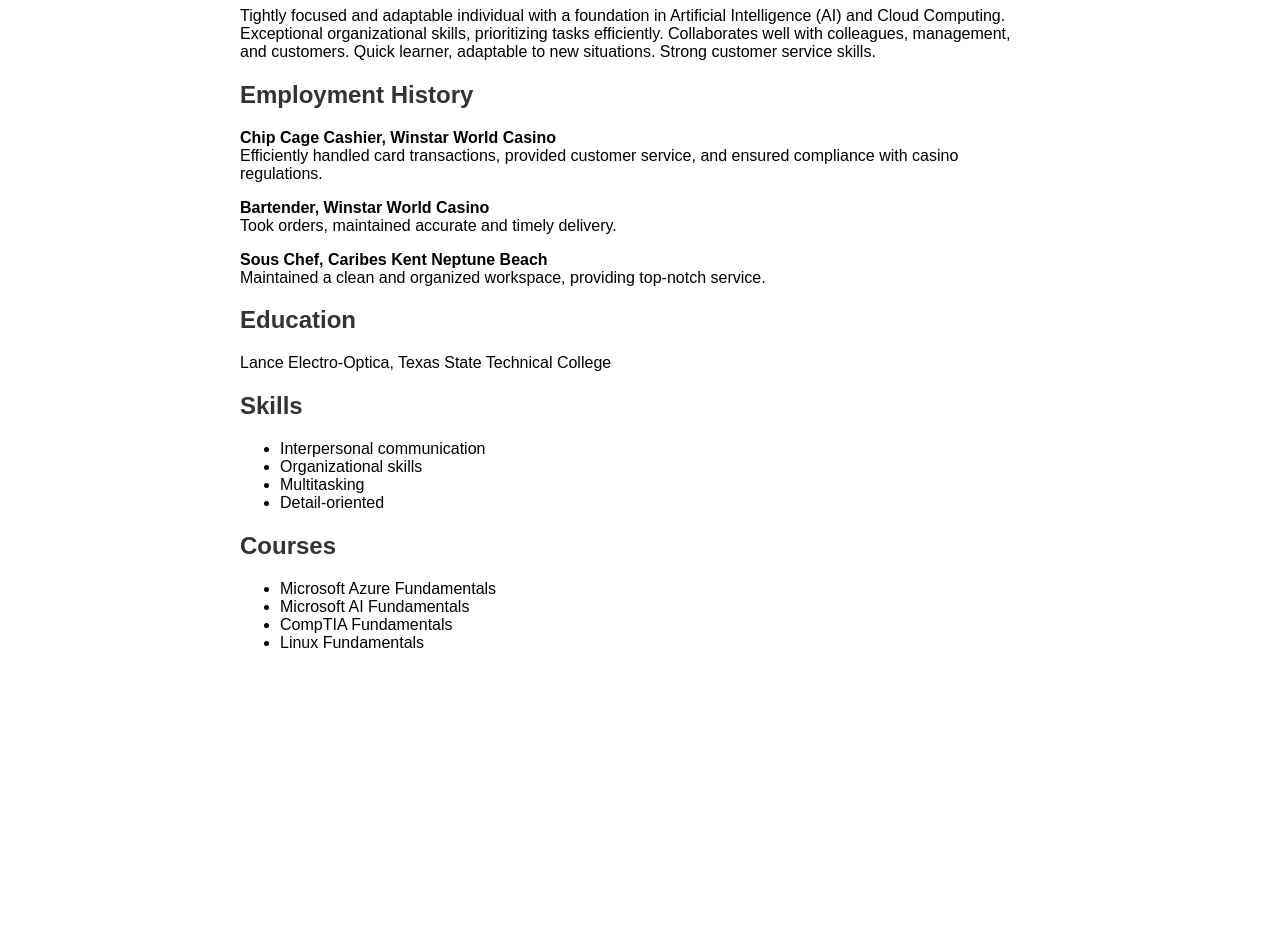
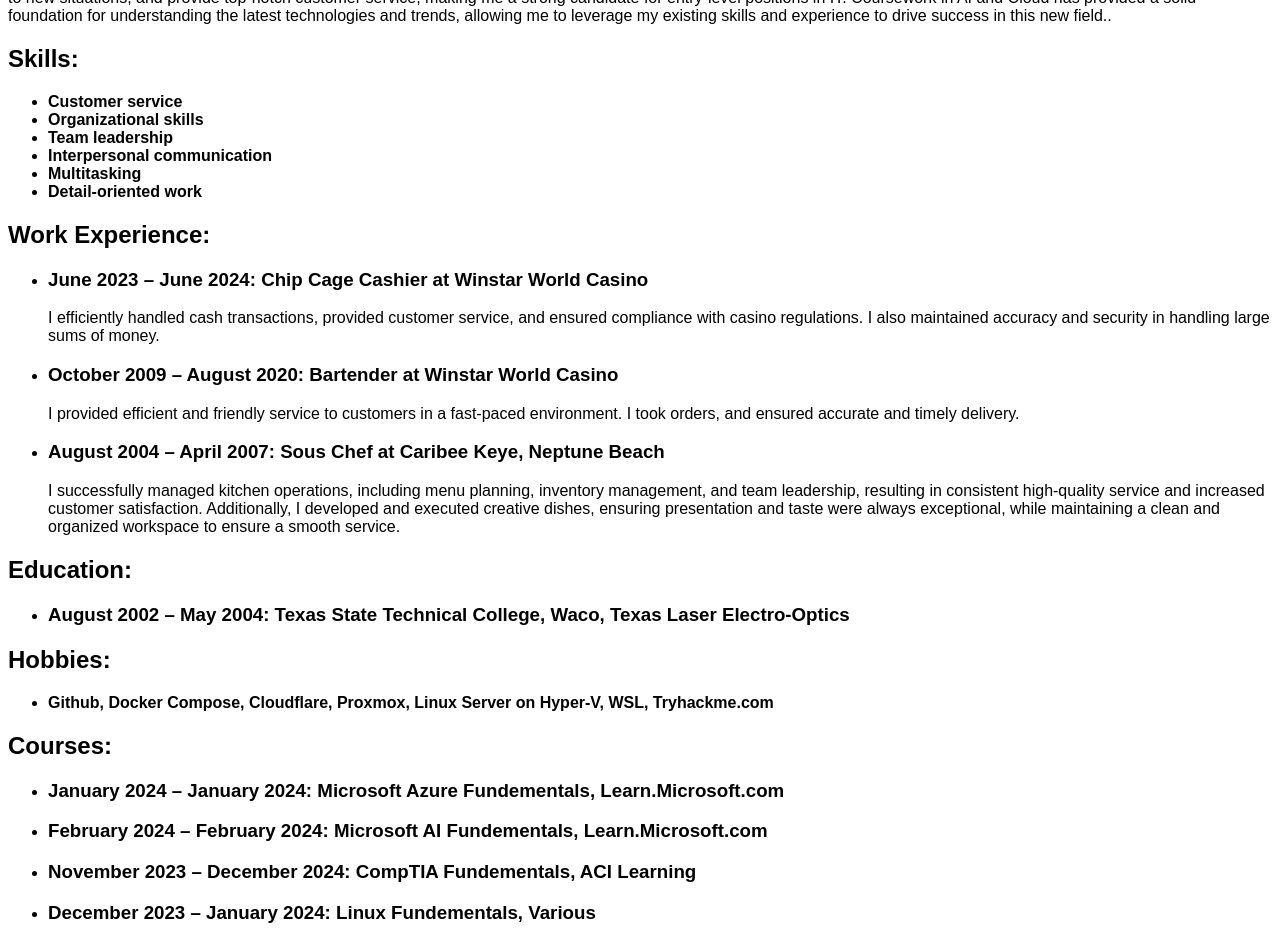
Before and after one commit to ericgeiger1/resume, a plain HTML site: page index.html in a window 1280 px wide. Shown: the part 179-1121 px from the top of the page. Before the commit the page ends 867 px from the top, so only its background shows below. Drawn offline with Linux system fonts and the light colour scheme.

Commit message:
Update index.html

```diff
--- a/index.html
+++ b/index.html
@@ -3,62 +3,91 @@
 <head>
     <meta charset="UTF-8">
     <meta name="viewport" content="width=device-width, initial-scale=1.0">
-    <title>Eric Geiger - Resume</title>
+    <title>Eric Geiger</title>
     <style>
-        /* Add your custom styles here */
         body {
             font-family: Arial, sans-serif;
-            margin: 0;
-            padding: 0;
         }
-        .container {
-            max-width: 800px;
-            margin: 0 auto;
-            padding: 20px;
-        }
-        h1, h2 {
-            color: #333;
-        }
-        /* Add more styles as needed */
     </style>
 </head>
 <body>
-    <div class="container">
-        <h1>Eric Geiger</h1>
-        <p>Email: cricgeige@yahoo.com</p>
-        <h2>Profile</h2>
-        <p>
-            Tightly focused and adaptable individual with a foundation in Artificial Intelligence (AI) and Cloud Computing. Exceptional organizational skills, prioritizing tasks efficiently. Collaborates well with colleagues, management, and customers. Quick learner, adaptable to new situations. Strong customer service skills.
-        </p>
-        <h2>Employment History</h2>
-        <p>
-            <strong>Chip Cage Cashier, Winstar World Casino</strong><br>
-            Efficiently handled card transactions, provided customer service, and ensured compliance with casino regulations.
-        </p>
-        <p>
-            <strong>Bartender, Winstar World Casino</strong><br>
-            Took orders, maintained accurate and timely delivery.
-        </p>
-        <p>
-            <strong>Sous Chef, Caribes Kent Neptune Beach</strong><br>
-            Maintained a clean and organized workspace, providing top-notch service.
-        </p>
-        <h2>Education</h2>
-        <p>Lance Electro-Optica, Texas State Technical College</p>
-        <h2>Skills</h2>
+    <h1>Eric Geiger</h1>
+    <p><strong>ericgeiger@yahoo.com:</strong>
+    <p><strong>Summary:</strong> Highly motivated and adaptable individual with a strong foundation in Artificial Intelligence (AI) and Cloud computing, coming from 12+ years of experience as a Bartender. Utilized exceptional organizational skills to manage multiple transactions, prioritize tasks efficiently, and maintain a high level of accuracy - skills highly applicable to an IT environment. Developed strong communication and teamwork abilities through collaboration with colleagues, management, and customers. Proven ability to learn quickly, adapt to new situations, and provide top-notch customer service, making me a strong candidate for entry-level positions in IT. Coursework in AI and Cloud has provided a solid foundation for understanding the latest technologies and trends, allowing me to leverage my existing skills and experience to drive success in this new field..</p>
+
+    <section id="skills">
+        <h2>Skills:</h2>
         <ul>
-            <li>Interpersonal communication</li>
-            <li>Organizational skills</li>
-            <li>Multitasking</li>
-            <li>Detail-oriented</li>
+            <li><strong>Customer service</strong></li>
+            <li><strong>Organizational skills</strong></li>
+            <li><strong>Team leadership</strong></li>
+            <li><strong>Interpersonal communication</strong></li>
+            <li><strong>Multitasking</strong></li>
+            <li><strong>Detail-oriented work</strong></li>
         </ul>
-        <h2>Courses</h2>
+    </section>
+
+    <section id="work-experience">
+        <h2>Work Experience:</h2>
         <ul>
-            <li>Microsoft Azure Fundamentals</li>
-            <li>Microsoft AI Fundamentals</li>
-            <li>CompTIA Fundamentals</li>
-            <li>Linux Fundamentals</li>
+            <li>
+                <h3>June 2023 – June 2024: Chip Cage Cashier at Winstar World Casino</h3>
+                <p>I efficiently handled cash transactions, provided customer service, and ensured
+compliance with casino regulations. I also maintained accuracy and security in handling large sums of
+money.</p>
+            </li>
+            <li>
+                <h3>October 2009 – August 2020: Bartender at Winstar World Casino</h3>
+                <p>I provided efficient and friendly service to customers in a fast-paced environment.
+I took orders, and ensured accurate and timely delivery.</p>
+            </li>
+            <li>
+                <h3>August 2004 – April 2007: Sous Chef at Caribee Keye, Neptune Beach</h3>
+                <p>I successfully managed kitchen operations, including menu planning, inventory
+management, and team leadership, resulting in consistent high-quality service and increased customer
+satisfaction. Additionally, I developed and executed creative dishes, ensuring presentation and taste
+were always exceptional, while maintaining a clean and organized workspace to ensure a smooth
+service.</p>
+            </li>
         </ul>
-    </div>
+    </section>
+
+    <section id="education">
+        <h2>Education:</h2>
+        <ul>
+            <li>
+                <h3>August 2002 – May 2004: Texas State Technical College, Waco, Texas Laser
+Electro-Optics</h3>
+            </li>
+        </ul>
+    </section>
+
+    <section id="Hobbies">
+      <h2>Hobbies:</h2>
+      <ul>
+          <li><strong> Github, Docker Compose, Cloudflare, Proxmox, Linux Server on
+Hyper-V, WSL, Tryhackme.com</li></strong>
+      </ul>
+  </section>
+
+    <section id="courses">
+        <h2>Courses:</h2>
+        <ul>
+            <li>
+                <h3>January 2024 – January 2024: Microsoft Azure Fundementals,
+Learn.Microsoft.com</h3>
+            </li>
+            <li>
+                <h3>February 2024 – February 2024: Microsoft AI Fundementals, Learn.Microsoft.com</h3>
+            </li>
+            <li>
+                <h3>November 2023 – December 2024: CompTIA Fundementals, ACI Learning</h3>
+            </li>
+            <li>
+                <h3>December 2023 – January 2024: Linux Fundementals, Various</h3>
+            </li>
+        </ul>
+    </section>
+
 </body>
 </html>
```
